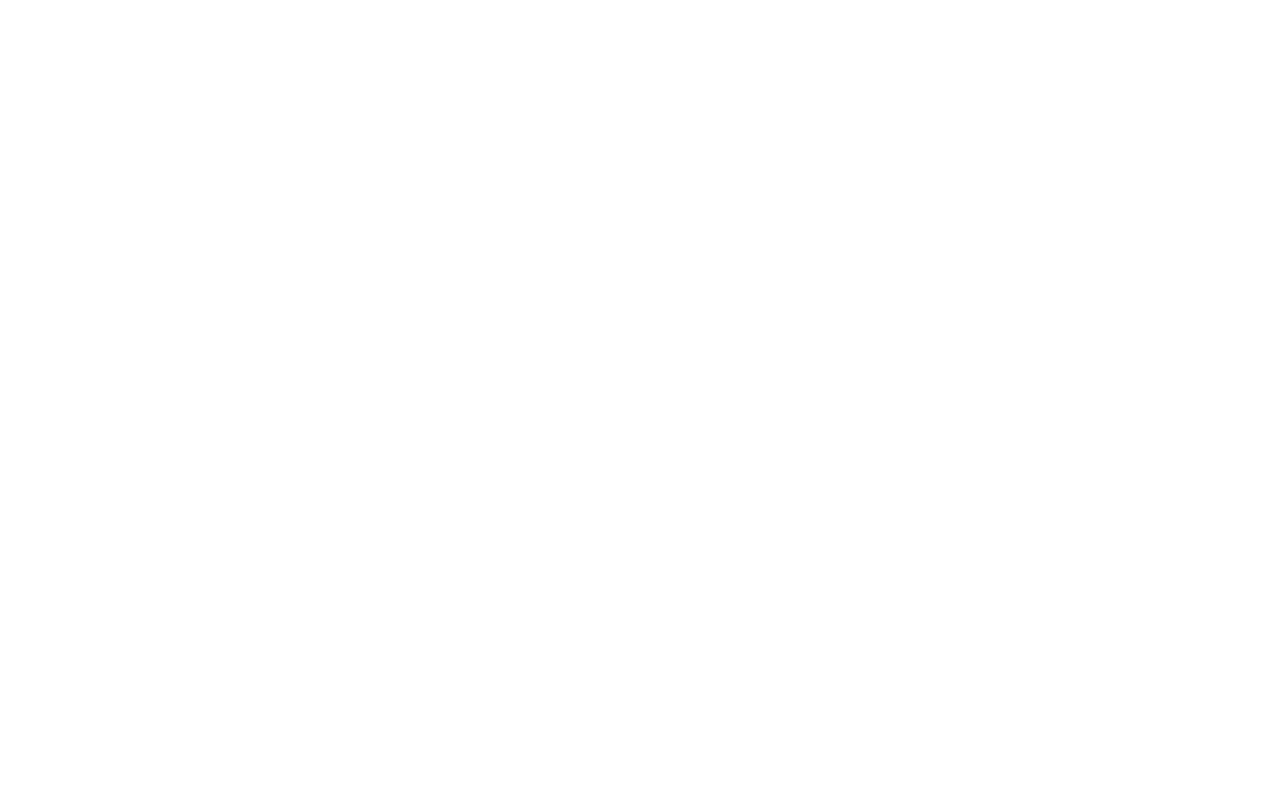
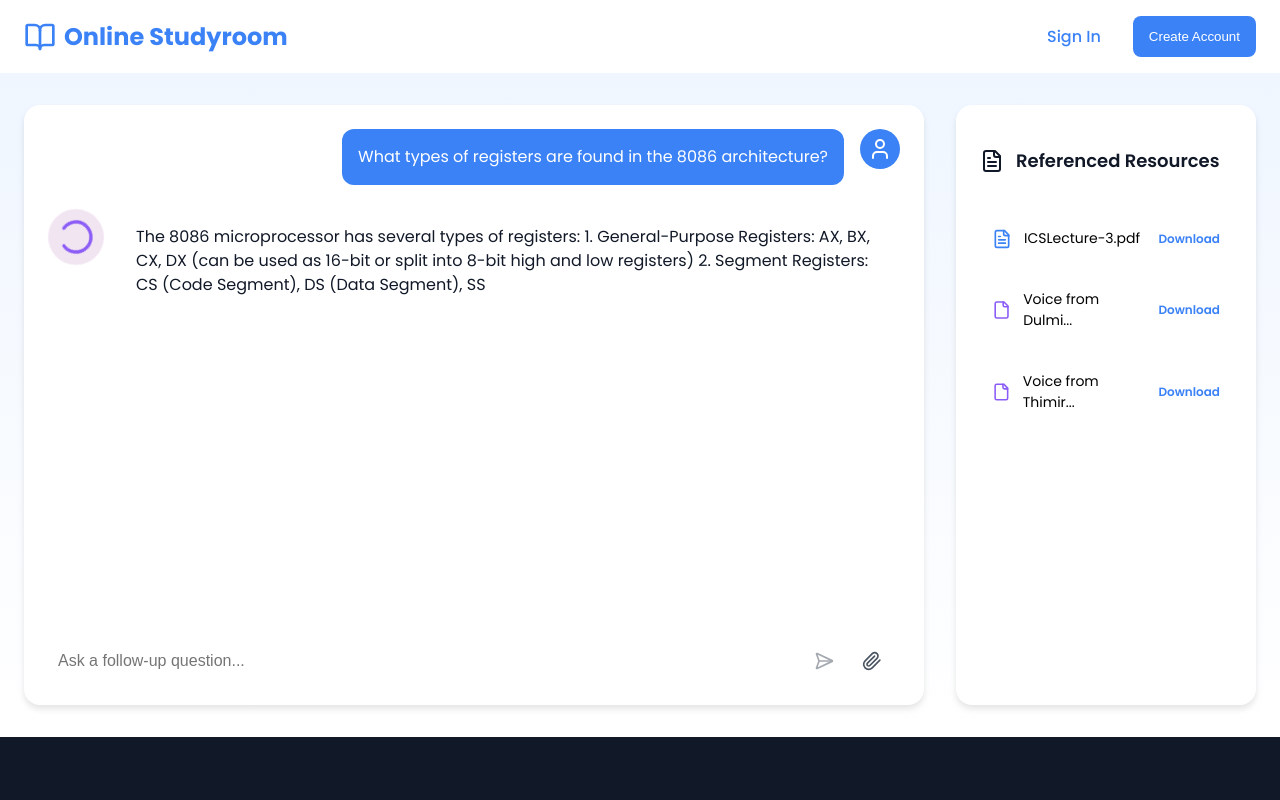
Before and after one commit to Dinujaya-Sandaruwan/online-studyroom, a React (Vite) app: page /knowledge-base in a window 1280 px wide. Before the commit this address had no page. Shown: the top 800 px of the page. Built offline with nearby package versions, Linux system fonts and the light colour scheme.

Commit message:
Buxfix: Fixed errors in router parths and auto reloading

```diff
--- a/src/pages/ChatLoading.tsx
+++ b/src/pages/ChatLoading.tsx
@@ -1,9 +1,11 @@
 import Lottie from "react-lottie-player";
 import animationData from "../assets/animations/dataLoading.json";
+import { useNavigate } from "react-router-dom";
 
 const ChatLoading = () => {
+  const navigate = useNavigate();
   setTimeout(() => {
-    window.location.href = "/knoledge-base";
+    navigate("/knowledge-base");
   }, 5000);
   return (
     <div className="loadingContainer">
--- a/src/router.tsx
+++ b/src/router.tsx
@@ -17,7 +17,7 @@
       <Route path="/" element={<Home />} />
       <Route path="/sign-in" element={<LoginPage />} />
       <Route path="/loading" element={<ChatLoading />} />
-      <Route path="/knoledge-base" element={<ChatPage />} />
+      <Route path="/knowledge-base" element={<ChatPage />} />
       <Route path="/quiz" element={<QuizPage />} />
       <Route path="/select-dep-to-play" element={<DepartmentSelection />} />
       <Route path="/select-dep-to-add" element={<QuizCreator />} />
```
